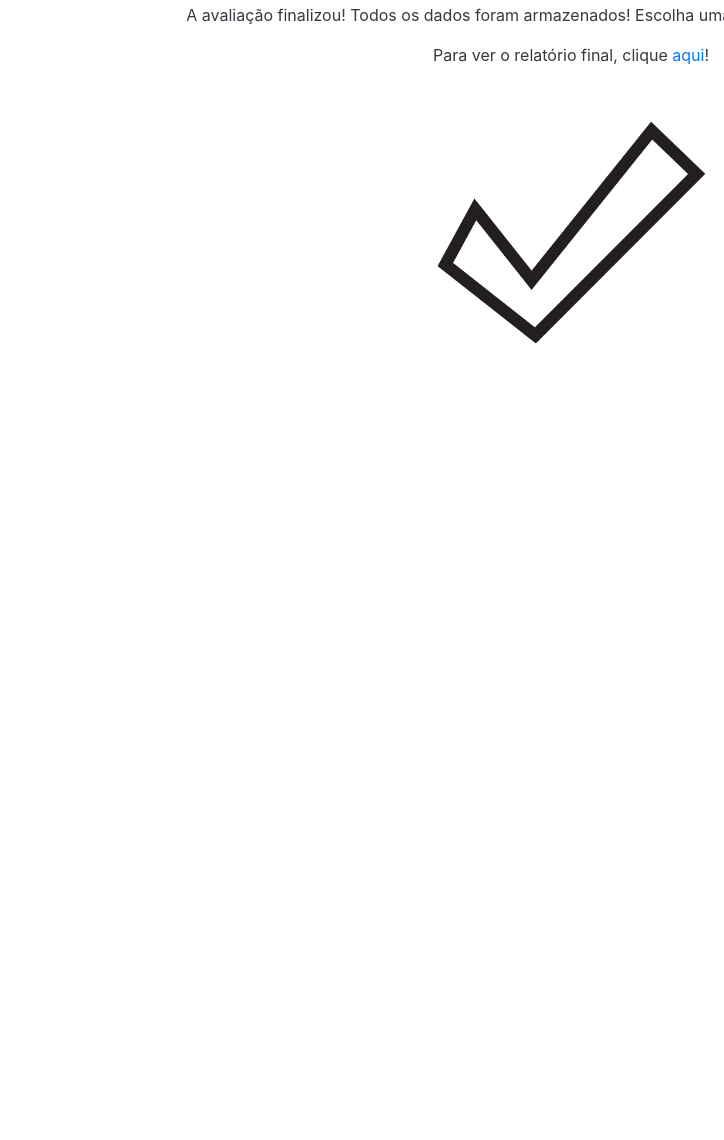
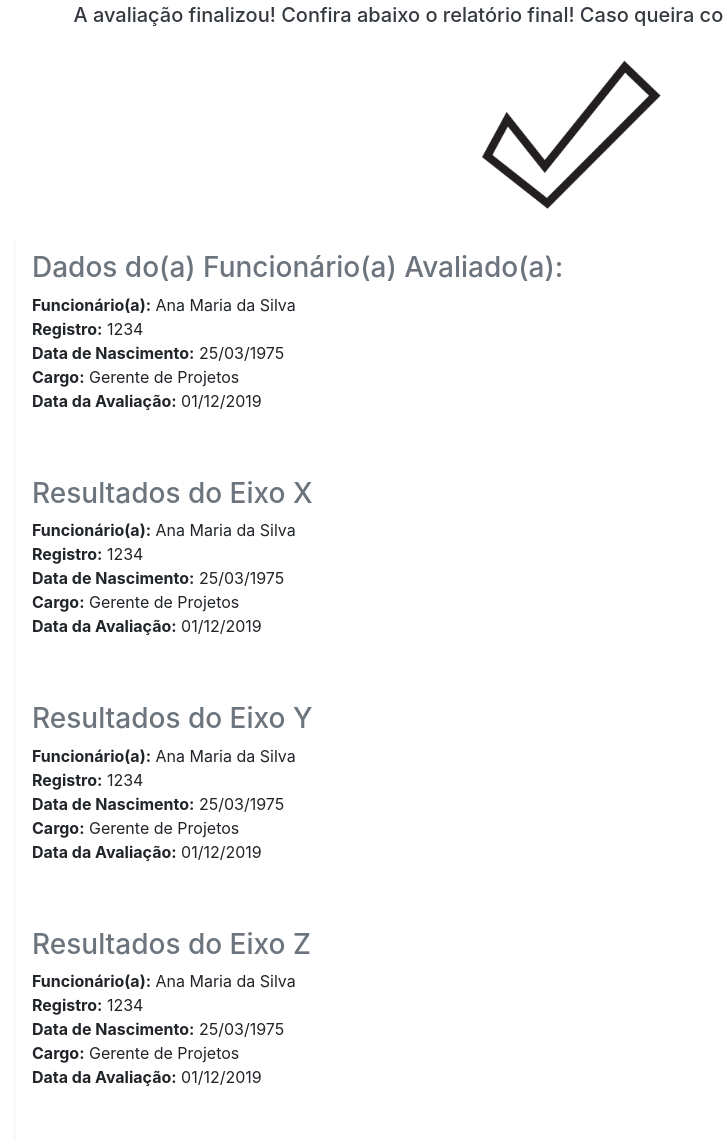
Before and after one commit to grupo7uspeach/EP, a plain HTML site: page questionario-parte-fim.html in a window 1280 px wide. Shown: the part 214-1354 px from the top of the page, without its empty margins (69-793 px from the left). Before the commit the page ends 800 px from the top, so only its background shows below. Drawn offline with nearby package versions, Linux system fonts and the light colour scheme.

```diff
--- a/css/geral.css
+++ /dev/null
@@ -1,4 +0,0 @@
-html,
-body {
-  background-color: #fafafa;
-}
--- a/questionario-parte-fim.html
+++ b/questionario-parte-fim.html
@@ -6,13 +6,13 @@
 <script src="https://code.jquery.com/jquery-3.3.1.slim.min.js" integrity="sha384-q8i/X+965DzO0rT7abK41JStQIAqVgRVzpbzo5smXKp4YfRvH+8abtTE1Pi6jizo" crossorigin="anonymous"></script>
 <script src="https://cdnjs.cloudflare.com/ajax/libs/popper.js/1.14.3/umd/popper.min.js" integrity="sha384-ZMP7rVo3mIykV+2+9J3UJ46jBk0WLaUAdn689aCwoqbBJiSnjAK/l8WvCWPIPm49" crossorigin="anonymous"></script>
 <script src="https://stackpath.bootstrapcdn.com/bootstrap/4.1.3/js/bootstrap.min.js" integrity="sha384-ChfqqxuZUCnJSK3+MXmPNIyE6ZbWh2IMqE241rYiqJxyMiZ6OW/JmZQ5stwEULTy" crossorigin="anonymous"></script>
-
 <meta charset="UTF-8">
+<title>SIAF - Sistema Interno de Avaliação de Funcionários</title>
 </head>
 
 <body>
     <nav class="navbar navbar-expand-lg navbar-dark bg-primary mb-3">
-      <a class="navbar-brand" href="#">SIAF</a>
+      <div class="navbar-brand">SIAF</div>
       <button class="navbar-toggler" type="button" data-toggle="collapse" data-target="#navbarSupportedContent" aria-controls="navbarSupportedContent" aria-expanded="false" aria-label="Toggle navigation">
         <span class="navbar-toggler-icon"></span>
       </button>
@@ -46,9 +46,53 @@
       <div class="progress  mb-5">
       <div class="progress-bar bg-success" role="progressbar" style="width: 100%" aria-valuenow="25" aria-valuemin="0" aria-valuemax="100"></div>
       </div>
-      <p class="text-center text-dark">A avaliação finalizou! Todos os dados foram armazenados! Escolha uma nova ação no menu superior!</p>
-      <p class="text-center text-dark">Para ver o relatório final, clique <a href="ana-maria.html">aqui</a>!</p>
-      <img class="mx-auto d-block" src="img/finish.jpg" alt="Login" width="300" height="300">
+      <p class="text-center text-dark h5">A avaliação finalizou! Confira abaixo o relatório final! Caso queira conferir outras avaliações, clique <a href="avaliacoes-passadas.html">aqui</a>!</p>
+      <img class="mx-auto d-block" src="img/finish.jpg" alt="Login" width="200" height="200">
+      <div  class="shadow-sm p-3 mb-5 bg-white rounded">
+        <h3 class="text-muted">Dados do(a) Funcionário(a) Avaliado(a):</h3>
+        <div>
+          <p class="text-left pb-5">
+            <b>Funcionário(a):</b> Ana Maria da Silva<br>
+            <b>Registro:</b> 1234<br>
+            <b>Data de Nascimento:</b> 25/03/1975<br>
+            <b>Cargo:</b> Gerente de Projetos<br>
+            <b>Data da Avaliação:</b> 01/12/2019<br>
+          </p>
+        </div>
+
+        <h3 class="text-muted">Resultados do Eixo X</h3>
+          <div>
+            <p class="text-left pb-5">
+              <b>Funcionário(a):</b> Ana Maria da Silva<br>
+              <b>Registro:</b> 1234<br>
+              <b>Data de Nascimento:</b> 25/03/1975<br>
+              <b>Cargo:</b> Gerente de Projetos<br>
+              <b>Data da Avaliação:</b> 01/12/2019<br>
+            </p>
+          </div>
+
+        <h3 class="text-muted">Resultados do Eixo Y</h3>
+          <div>
+            <p class="text-left pb-5">
+              <b>Funcionário(a):</b> Ana Maria da Silva<br>
+              <b>Registro:</b> 1234<br>
+              <b>Data de Nascimento:</b> 25/03/1975<br>
+              <b>Cargo:</b> Gerente de Projetos<br>
+              <b>Data da Avaliação:</b> 01/12/2019<br>
+            </p>
+          </div>
+
+        <h3 class="text-muted">Resultados do Eixo Z</h3>
+          <div>
+            <p class="text-left pb-5">
+              <b>Funcionário(a):</b> Ana Maria da Silva<br>
+              <b>Registro:</b> 1234<br>
+              <b>Data de Nascimento:</b> 25/03/1975<br>
+              <b>Cargo:</b> Gerente de Projetos<br>
+              <b>Data da Avaliação:</b> 01/12/2019<br>
+            </p>
+          </div>
+        </div>
     </div>
 </body>
 </html>
```
Also changed, not shown: ana-maria.html (+4 -2 lines), avaliacoes-passadas.html (+6 -6 lines), index.html (+1 -0 lines), questionario-parte-1.html (+3 -3 lines), questionario-parte-2.html (+6 -3 lines), questionario-parte-3.html (+6 -3 lines), selecao-funcionario.html (+6 -6 lines), 1 other file.
